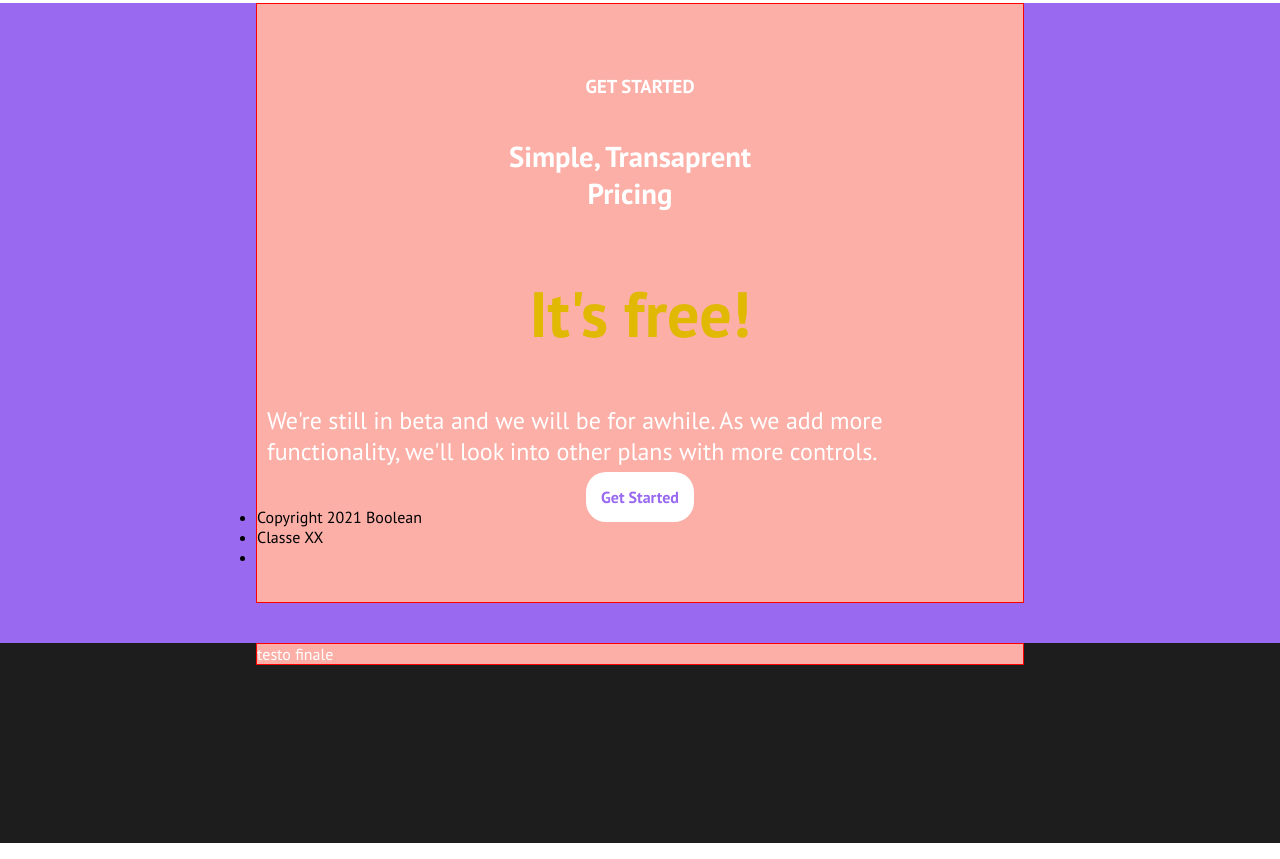
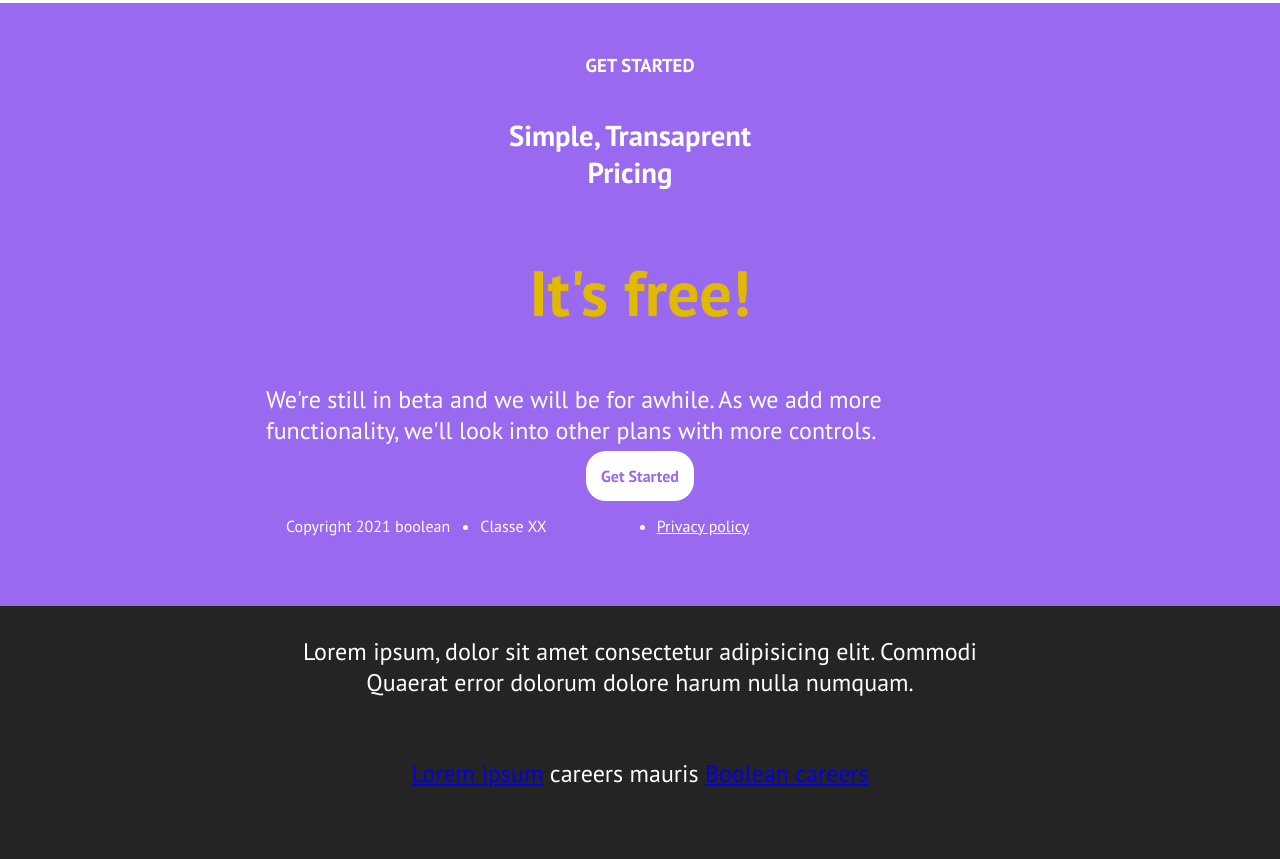
Before and after one commit to erikvella/htmlcss-responsive-layout, a plain HTML site: page index.html in a window 1280 px wide. Shown: the part 6698-7557 px from the top of the page. Drawn offline with Linux system fonts and the light colour scheme.

Commit message:
[add] footer

```diff
--- a/css/style.css
+++ b/css/style.css
@@ -14,7 +14,9 @@ font-family: 'PT Sans', sans-serif;
 .d-flex{
   display: flex;
 }
-
+.wrap{
+  flex-wrap: wrap;
+}
 .violet , .violet2 , .violet3{
   background-color: rgb(153, 106, 240);
   margin-top: 40px;
@@ -22,8 +24,8 @@ font-family: 'PT Sans', sans-serif;
 }
 
 .dark{
-  background-color: rgb(29, 29, 29);
-  height: 200px;
+  background-color: rgb(37, 36, 36);
+
   color: white;
   padding-bottom: 40px;
 }
@@ -278,6 +280,35 @@ h3{
   right: -50px;
 }
 
+.testimonial2{
+  height: 100%;
+}
+
+
+.privacy{
+  color: white;
+  margin: 30px;
+}
+
+#cr{
+  list-style: none;
+  margin-right: 30px;
+}
+
+#pp{
+  color: white;
+}
+
+ul li:last-child{
+  margin-left: 110px;
+}
+
+.p-foot{
+  color: white;
+  text-align: center;
+
+}
+
 /* qui inizia la parte responsive relativa al tablet
 che va da 769px a 1140px */
 
--- a/index.html
+++ b/index.html
@@ -277,7 +277,7 @@
 
    <div class="container">
          <div class="foto">
-             <img class="testimonial" src="img/about.jpg" alt="">
+             <img class="testimonial2" src="img/about.jpg" alt="">
          </div>
               <p class="v">
                <strong>
@@ -297,7 +297,7 @@
 <!-- qui finisce la parte about us e inizia la terza e ultima zona violet !!! -->
 
 <section class="violet3">
-      <div class="container3 altezza-visiva debug">
+      <div class="container3">
             <h3 class="w t-center">GET STARTED</h3>
 
           <h2 class="w-title t-center">
@@ -320,12 +320,17 @@
               </a>
           </div>
 
-          <div>
-            <ul>
-              <li>Copyright 2021 Boolean</li>
+          <div class="privacy">
+            <ul class="d-flex wrap">
+              <li id="cr">Copyright 2021 boolean</li>
               <li>Classe XX</li>
-              <li></li>
+              <li>
+                <a id="pp" href="#">
+                  Privacy policy
+                </a>
+              </li>
             </ul>
+
           </div>
 
       </div>
@@ -336,8 +341,15 @@
 
 
   <footer class="dark">
-    <div class="container3 debug">
-      testo finale
+    <div class="container3">
+      <p class="p-foot">
+        Lorem ipsum, dolor sit amet consectetur adipisicing elit. Commodi  Quaerat error dolorum dolore harum nulla numquam.
+      </p>
+
+      <p class="p-foot">
+          <a href="#">Lorem ipsum</a> careers mauris
+          <a href="#">Boolean careers</a>
+      </p>
     </div>
   </footer>
 
```
